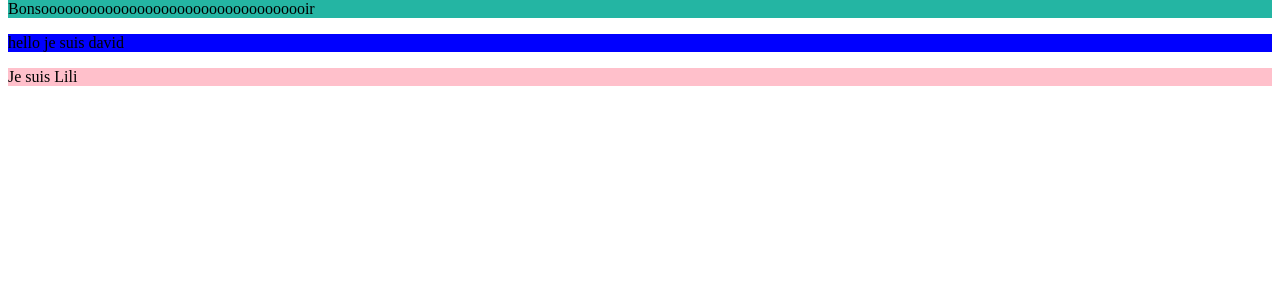
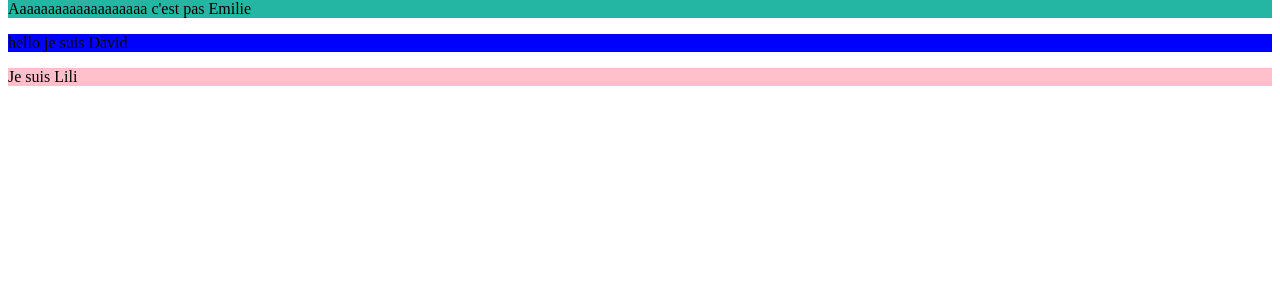
Before and after one commit to rebecca-pesquet/WEB19, a PHP site: page /G4/index.php in a window 1280 px wide. Shown: the part 16-316 px from the top of the page. Run offline with PHP 8.4, Linux system fonts and the light colour scheme.

Commit message:
changement de l'index du groupe 4

```diff
--- a/G4/index.php
+++ b/G4/index.php
@@ -8,10 +8,10 @@
 <body>
 
 <div id="Emilie">
-    <p>Bonsoooooooooooooooooooooooooooooooooir</p>
+    <p>Aaaaaaaaaaaaaaaaaaa c'est pas Emilie</p>
 </div>
 <div id="David">
-    <p>hello je suis david</p>
+    <p>hello je suis David</p>
 </div>
 
 <div id="lili">Je suis Lili</div>
```
